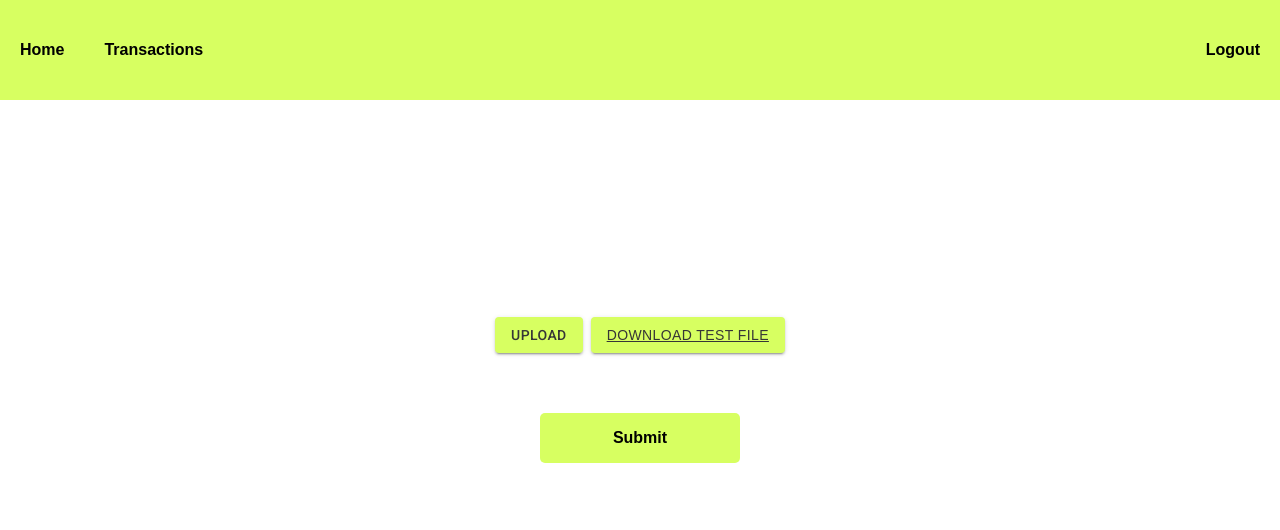
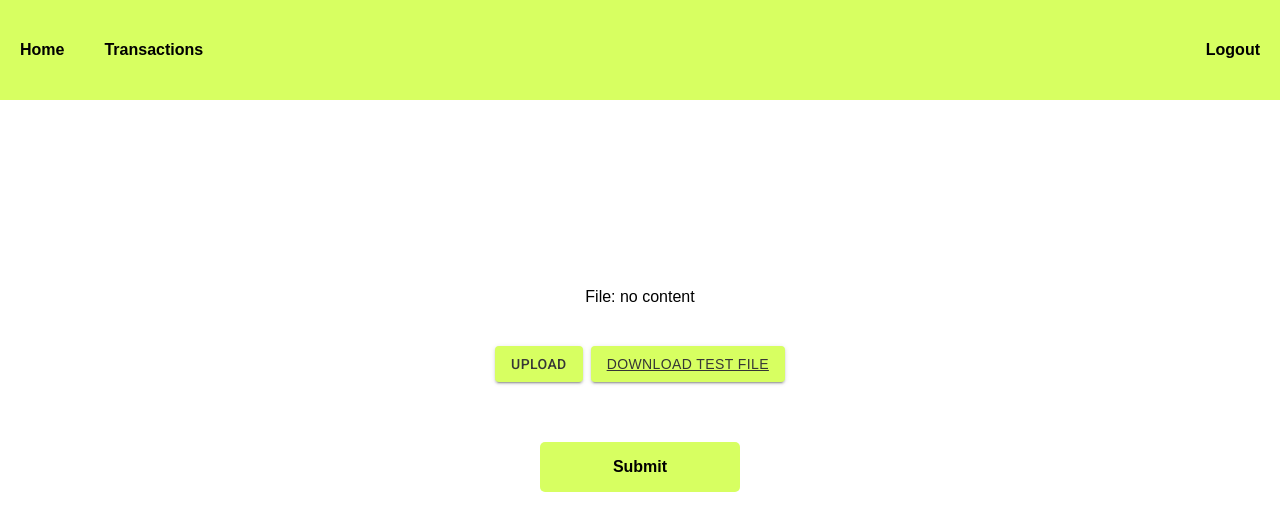
Before and after one commit to Wellers0n/upload, a React (Vite) app in the folder packages/client/: page / in a window 1280 px wide. Shown: the top 530 px of the page. Built offline with nearby package versions, Linux system fonts and the light colour scheme; sample sign-in values are in the browser's storage.

Commit message:
feat: show selected file

```diff
--- a/packages/client/src/routes/Home/index.tsx
+++ b/packages/client/src/routes/Home/index.tsx
@@ -18,7 +18,7 @@ import Stack from '@mui/material/Stack';
 import axios from '../../axios'
 
 const Home = () => {
-  const [files, setFiles] = useState([]);
+  const [file, setFile] = useState<{ name: string }>({ name: "" });
   const [snackbarMessage, setSnackbarMessage] = useState("");
   const [open, setOpen] = useState(false);
   const [error, setError] = useState(false);
@@ -28,7 +28,7 @@ const Home = () => {
 
       const form = new FormData();
 
-      form.append('file', files[0])
+      form.append('file', file)
 
       const response = await axios?.post('/upload/transaction-file', form, {
         headers: {
@@ -41,7 +41,7 @@ const Home = () => {
 
       handleClick()
 
-
+      setFile({})
 
     } catch (error: any) {
       setSnackbarMessage(error?.response?.data?.message)
@@ -74,11 +74,14 @@ const Home = () => {
               {snackbarMessage}
             </Alert>
           </Snackbar>
+          <Stack marginBottom={5}>
+            File: {file?.name || "no content"}
+          </Stack>
           <Stack spacing={1} direction={'row'}>
             <ButtonMui variant="contained" component="label" style={{ backgroundColor: "#D7FF61", color: "#363636" }}>
               Upload
               <input
-                onChange={(e: any) => setFiles(e.target.files)}
+                onChange={(e: any) => setFile(e.target.files[0])}
                 title="file"
                 hidden
                 accept="text/*"
--- a/packages/client/src/routes/Transactions/index.tsx
+++ b/packages/client/src/routes/Transactions/index.tsx
@@ -91,7 +91,7 @@ const Transactions = () => {
             <div>No transaction data</div>
           </Stack>
         }
-        <Button onClick={() => setOffset((val) => val + 1)} >Carregar mais</Button>
+        <Button onClick={() => setOffset((val) => val + 1)} >Load more</Button>
       </TableContainer>
     </Container>
   )
```
